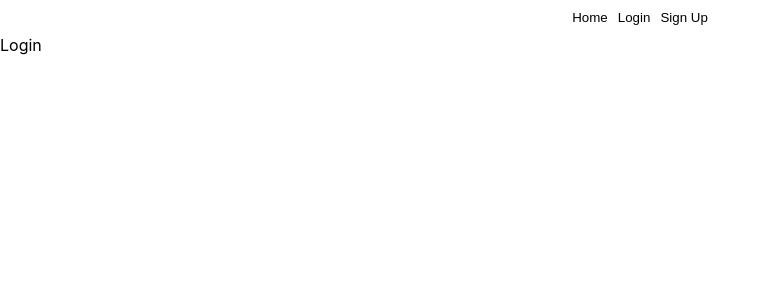
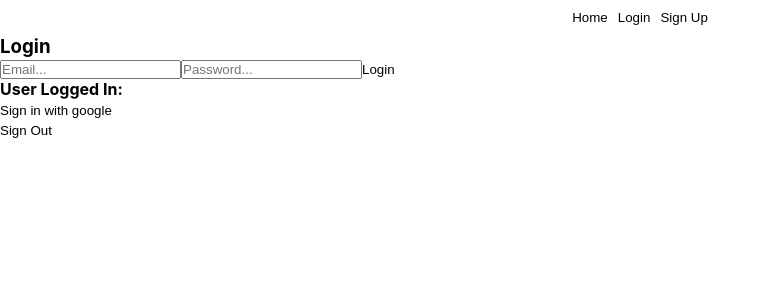
Before and after one commit to kristabel-wong/Project-2, a React (Create React App) app: page /login in a window 1280 px wide. Shown: the top 300 px of the page, without its empty margins (0-771 px from the left). Built offline with nearby package versions, Linux system fonts and the light colour scheme; no server answers.

Commit message:
basic authentication

```diff
--- a/src/components/pages/Login.js
+++ b/src/components/pages/Login.js
@@ -1,7 +1,70 @@
-import React from "react";
+import { async } from "@firebase/util";
+import React, { useState, useEffect } from "react";
+import { NavLink } from "react-router-dom";
+import { onAuthStateChanged, signInWithEmailAndPassword } from "firebase/auth";
+import { auth, signInWithGoogle } from "../../firebase-config";
 
 function Login() {
-	return <div>Login</div>;
+  const [loginEmail, setLoginEmail] = useState("");
+  const [loginPassword, setLoginPassword] = useState("");
+  const [user, setUser] = useState({});
+
+  onAuthStateChanged(auth, (currentUser) => {
+    setUser(currentUser);
+  });
+
+  const login = async () => {
+    try {
+      const user = await signInWithEmailAndPassword(
+        auth,
+        loginEmail,
+        loginPassword
+      );
+
+      console.log(user);
+    } catch (error) {
+      console.log(error.message);
+    }
+  };
+
+  const logout = async () => {
+    await auth.signOut();
+    setUser(null);
+  };
+  return (
+    <div>
+      <div>
+        <h3>Login</h3>
+        <input
+          placeholder="Email..."
+          name="loginEmail"
+          value={loginEmail}
+          onChange={(event) => {
+            setLoginEmail(event.target.value);
+          }}
+        />
+        <input
+          placeholder="Password..."
+          name="loginPassword"
+          value={loginPassword}
+          onChange={(event) => {
+            setLoginPassword(event.target.value);
+          }}
+        />
+        <button onClick={login}> Login </button>
+      </div>
+
+      <h4> User Logged In:</h4>
+      <h4>{user?.email}</h4>
+
+      <div>
+        <button onClick={signInWithGoogle}> Sign in with google</button>
+      </div>
+      <NavLink to={"/"}>
+        <button onClick={logout}>Sign Out</button>
+      </NavLink>
+    </div>
+  );
 }
 
 export default Login;
--- a/src/components/pages/SignUp.js
+++ b/src/components/pages/SignUp.js
@@ -1,7 +1,50 @@
-import React from "react";
+import { async } from "@firebase/util";
+import React, { useState, useEffect } from "react";
+import { NavLink } from "react-router-dom";
+import {
+  createUserWithEmailAndPassword,
+  onAuthStateChanged,
+} from "firebase/auth";
+import { auth } from "../../firebase-config";
 
 function SignUp() {
-	return <div>SignUp</div>;
+  const [registerEmail, setRegisterEmail] = useState("");
+  const [registerPassword, setRegisterPassword] = useState("");
+
+  const register = async () => {
+    try {
+      const user = await createUserWithEmailAndPassword(
+        auth,
+        registerEmail,
+        registerPassword
+      );
+      console.log(user);
+    } catch (error) {
+      console.log(error.message);
+    }
+  };
+  return (
+    <div>
+      <div>
+        <h3>Register User</h3>
+        <input
+          placeholder="Email..."
+          onChange={(event) => {
+            setRegisterEmail(event.target.value);
+          }}
+        />
+        <input
+          placeholder="Password..."
+          onChange={(event) => {
+            setRegisterPassword(event.target.value);
+          }}
+        />
+        <NavLink to={"/"}>
+          <button onClick={register}> Create user </button>
+        </NavLink>
+      </div>
+    </div>
+  );
 }
 
 export default SignUp;
--- a/src/firebase-config.js
+++ b/src/firebase-config.js
@@ -1,7 +1,7 @@
 // Import the functions you need from the SDKs you need
 import { initializeApp } from "firebase/app";
 import { getAnalytics } from "firebase/analytics";
-import { getFirestore } from "@firebase/firestore";
+import { getAuth, GoogleAuthProvider, signInWithPopup } from "firebase/auth";
 
 // TODO: Add SDKs for Firebase products that you want to use
 // https://firebase.google.com/docs/web/setup#available-libraries
@@ -21,4 +21,23 @@ const firebaseConfig = {
 // Initialize Firebase
 const app = initializeApp(firebaseConfig);
 const analytics = getAnalytics(app);
-export const db = getFirestore(app);
+// export const db = getFirestore(app);
+export const auth = getAuth(app);
+
+const provider = new GoogleAuthProvider();
+
+export const signInWithGoogle = () => {
+  signInWithPopup(auth, provider)
+    .then((result) => {
+      const name = result.user.displayName;
+      const email = result.user.email;
+      const profilePic = result.user.photoURL;
+
+      localStorage.setItem("name", name);
+      localStorage.setItem("email", email);
+      localStorage.setItem("profilePic", profilePic);
+    })
+    .catch((error) => {
+      console.log(error);
+    });
+};
--- a/src/index.css
+++ b/src/index.css
@@ -12,9 +12,9 @@ button {
 
 body {
   margin: 0;
-	font-family: -apple-system, BlinkMacSystemFont, "Segoe UI", "Roboto",
-		"Oxygen", "Ubuntu", "Cantarell", "Fira Sans", "Droid Sans",
-		"Helvetica Neue", sans-serif;
+  font-family: -apple-system, BlinkMacSystemFont, "Segoe UI", "Roboto", "Oxygen",
+    "Ubuntu", "Cantarell", "Fira Sans", "Droid Sans", "Helvetica Neue",
+    sans-serif;
   -webkit-font-smoothing: antialiased;
   -moz-osx-font-smoothing: grayscale;
 }
--- a/src/index.js
+++ b/src/index.js
@@ -5,7 +5,7 @@ import App from "./components/pages/App";
 
 const root = ReactDOM.createRoot(document.getElementById("root"));
 root.render(
-	<React.StrictMode>
-		<App />
-	</React.StrictMode>
+  <React.StrictMode>
+    <App />
+  </React.StrictMode>
 );
```
Lines whose indentation alone changed are shown as unchanged.
